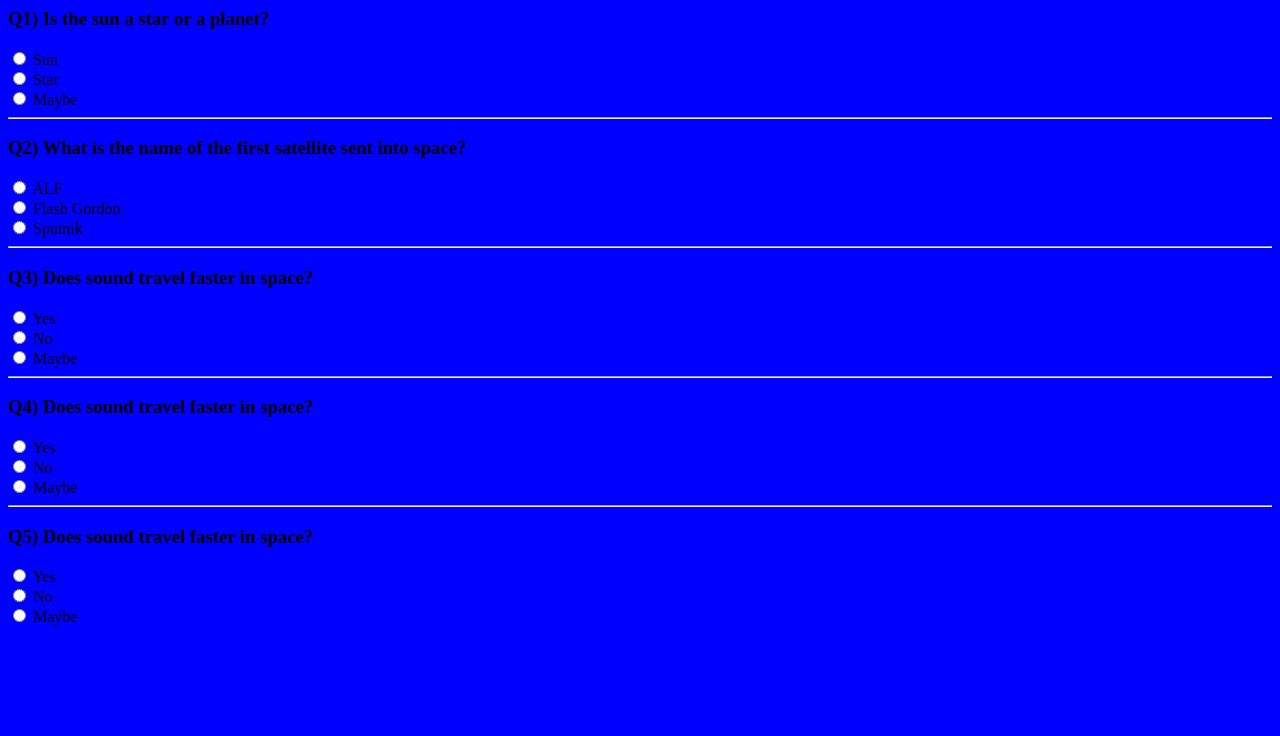
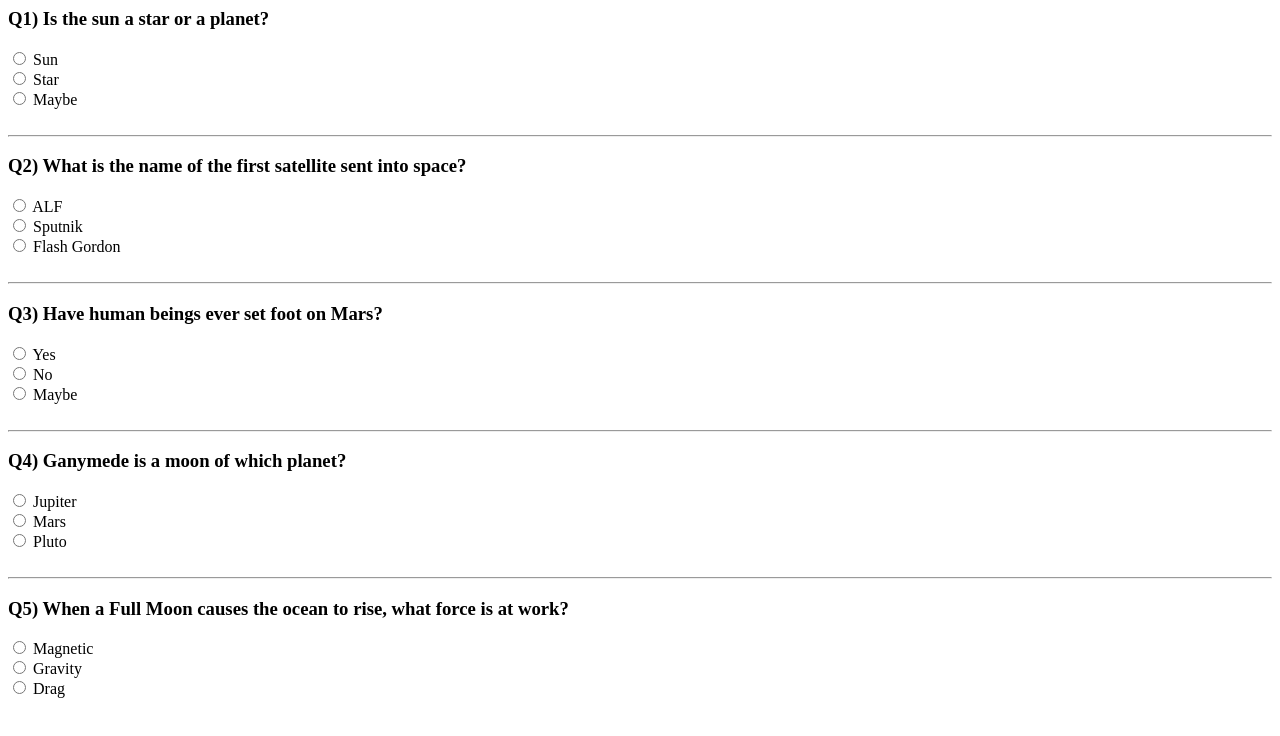
Before and after one commit to JRasta/Tech-Club-2020, a plain HTML site: page index.html in a window 1280 px wide. Drawn offline with Linux system fonts and the light colour scheme; files whose address does not match are found by name.

Commit message:
update basic file

```diff
--- a/CSS/homeStyle.css
+++ b/CSS/homeStyle.css
@@ -1,3 +1,3 @@
 body {
-	background-color: blue;
+	background-color: white;
 }
--- a/index.html
+++ b/index.html
@@ -1,7 +1,7 @@
 <html>
 	<head>
 		<title>Quiz Partners</title>
-		<link rel="stylesheet" href="C:\Users\smith\Downloads\WEBSITE-2020\CSS\homeStyle.css">
+		<link rel="stylesheet" href="C:\Users\smith\Downloads\Tech-Club-2020\CSS\homeStyle.css">
 	</head>
 	<body>
 		<form action="/action_page.php">
@@ -12,38 +12,42 @@
 			<label for="star">Star</label><br>
 			<input type="radio" id="maybe" name="planet" value="wrong">
 			<label for="maybe">Maybe</label>
+			<br /><br />
 			<hr />
 			<h3>Q2) What is the name of the first satellite sent into space?</h3>
 			<input type="radio" id="ALF" name="satellite" value="wrong">
 			<label for="ALF">ALF</label><br>
+			<input type="radio" id="sputnik" name="satellite" value="correct">
+			<label for="sputnik">Sputnik</label><br>
 			<input type="radio" id="FG" name="satellite" value="wrong">
-			<label for="FG">Flash Gordon</label><br>
-			<input type="radio" id="sputnik" name="satellite" value="correct">
-			<label for="sputnik">Sputnik</label>
+			<label for="FG">Flash Gordon</label>
+			<br /><br />
 			<hr />
-			<h3>Q3) Does sound travel faster in space?</h3>
-			<input type="radio" id="yes" name="travel" value="yes">
-			<label for="yes" id="yes">Yes</label><br>
-			<input type="radio" id="no" name="travel" value="no">
+			<h3>Q3) Have human beings ever set foot on Mars?</h3>
+			<input type="radio" id="yes" name="human" value="yes">
+			<label for="yes">Yes</label><br>
+			<input type="radio" id="no" name="human" value="no">
 			<label for="no">No</label><br>
-			<input type="radio" id="maybe" name="travel" value="maybe">
+			<input type="radio" id="marsMaybe" name="human" value="maybe">
 			<label for="maybe">Maybe</label>
+			<br /><br />
 			<hr />
-			<h3>Q4) Does sound travel faster in space?</h3>
-			<input type="radio" id="yes" name="travel" value="yes">
-			<label for="yes" id="yes">Yes</label><br>
-			<input type="radio" id="no" name="travel" value="no">
-			<label for="no">No</label><br>
-			<input type="radio" id="maybe" name="travel" value="maybe">
-			<label for="maybe">Maybe</label>
+			<h3>Q4) Ganymede is a moon of which planet?</h3>
+			<input type="radio" id="jupiter" name="moon" value="jupiter">
+			<label for="jupiter">Jupiter</label><br>
+			<input type="radio" id="mars" name="moon" value="mars">
+			<label for="mars">Mars</label><br>
+			<input type="radio" id="pluto" name="moon" value="pluto">
+			<label for="pluto">Pluto</label>
+			<br /><br />
 			<hr />
-			<h3>Q5) Does sound travel faster in space?</h3>
-			<input type="radio" id="yes" name="travel" value="yes">
-			<label for="yes" id="yes">Yes</label><br>
-			<input type="radio" id="no" name="travel" value="no">
-			<label for="no">No</label><br>
-			<input type="radio" id="maybe" name="travel" value="maybe">
-			<label for="maybe">Maybe</label>
+			<h3>Q5) When a Full Moon causes the ocean to rise, what force is at work?</h3>
+			<input type="radio" id="magnetic" name="force" value="magnetic">
+			<label for="magnetic">Magnetic</label><br>
+			<input type="radio" id="gravity" name="force" value="gravity">
+			<label for="gravity">Gravity</label><br>
+			<input type="radio" id="drag" name="force" value="drag">
+			<label for="drag">Drag</label>
 		</form>
 	</body>
 </html>
```
